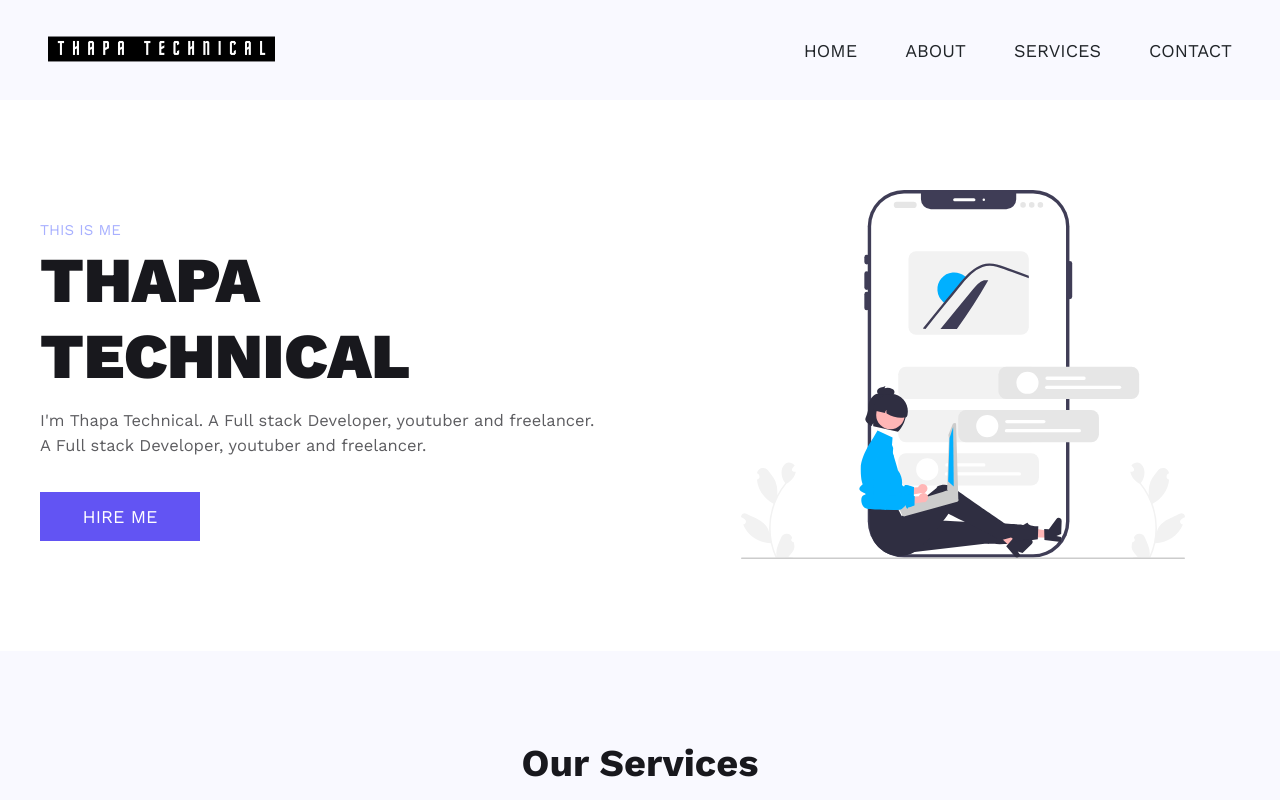
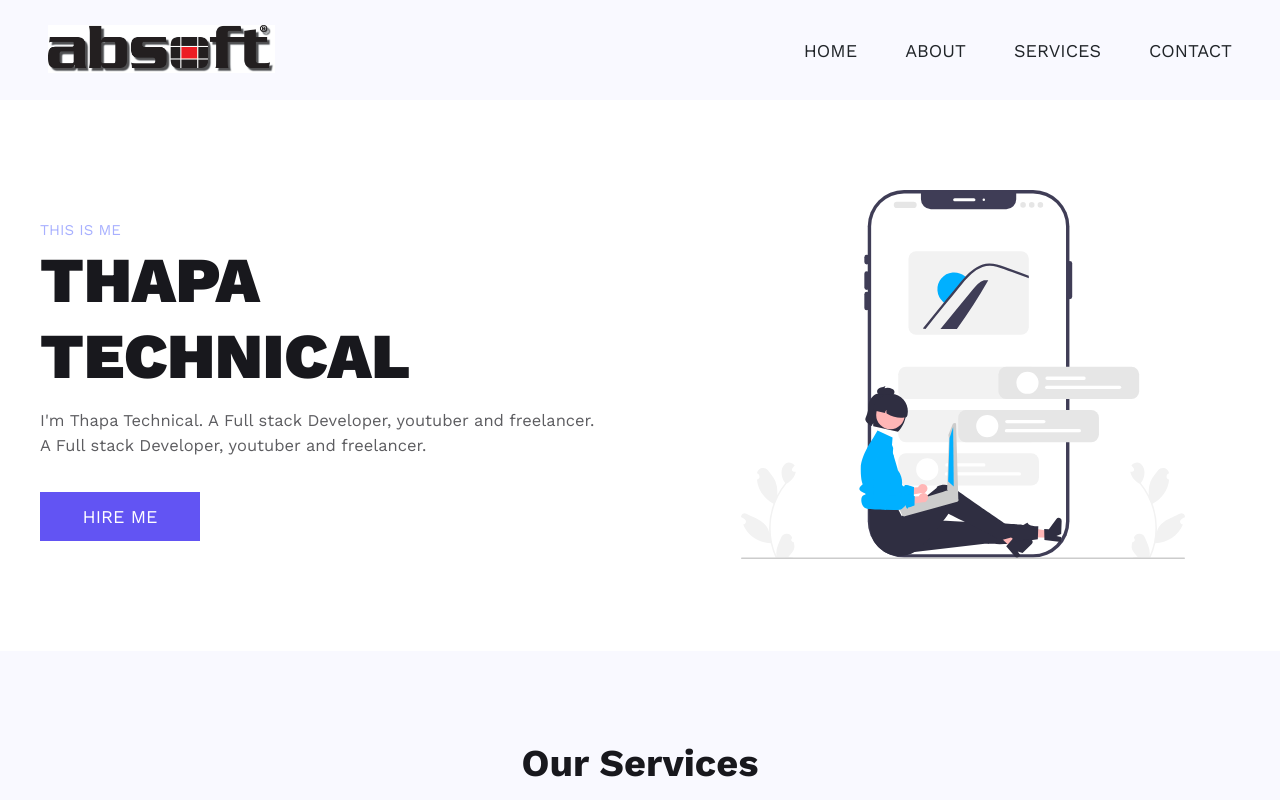
Before and after one commit to amit-bourai/vitereactwebsite, a React (Vite) app: page / in a window 1280 px wide. Shown: the top 800 px of the page. Built offline with nearby package versions, Linux system fonts and the light colour scheme; no server answers.

Commit message:
Update Header.jsx

```diff
--- a/src/components/Header.jsx
+++ b/src/components/Header.jsx
@@ -7,7 +7,7 @@
   return (
     <MainHeader>
       <NavLink to="/">
-        <img src="./images/logo.png" alt="logo" className="logo" />
+        <img src="./images/logo1.png" alt="logo" className="logo" />
       </NavLink>
       <Navbar />
     </MainHeader>
```
